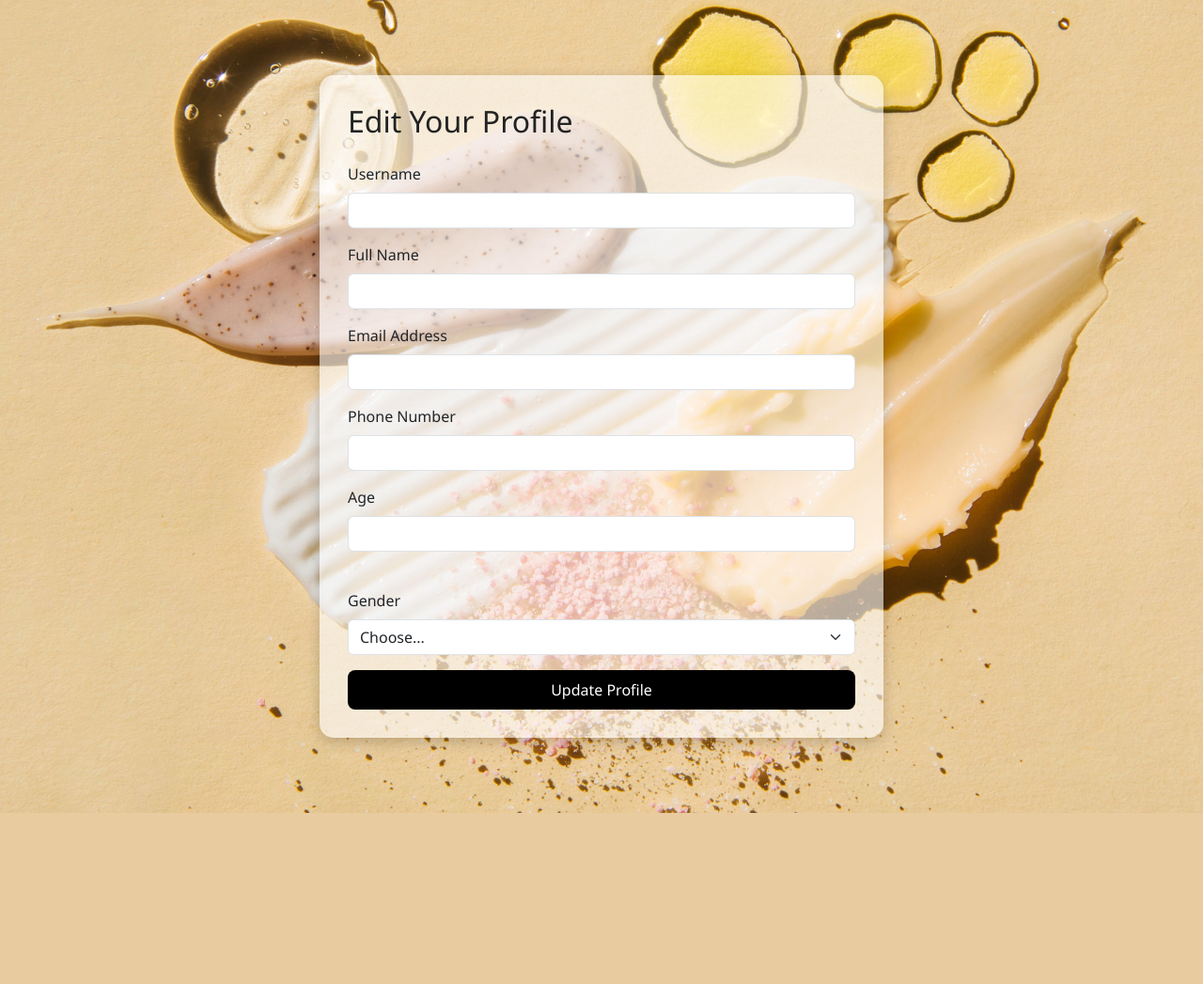
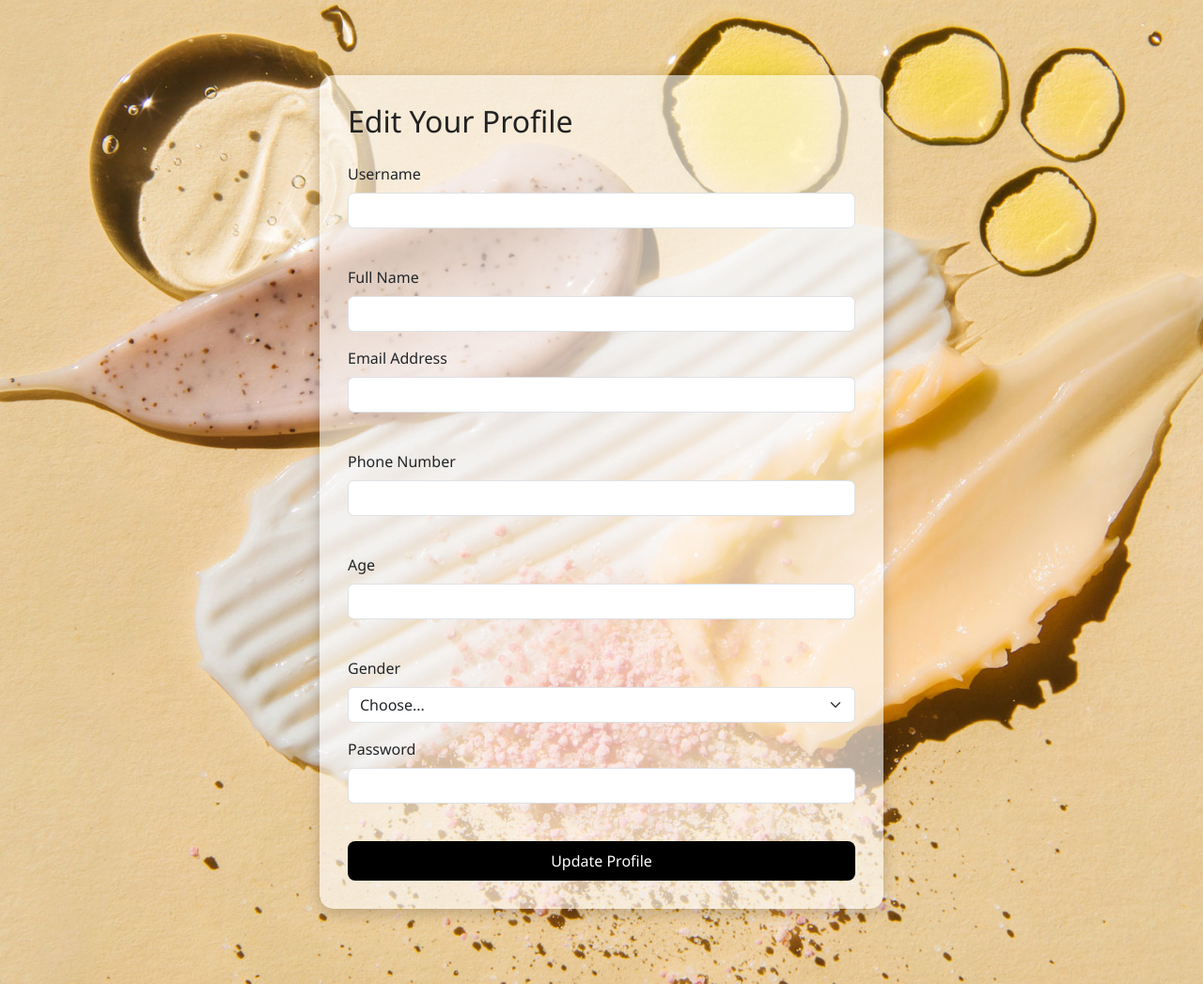
Before and after one commit to ishika30k/project_skincare, a Flask app: template templates/edit_profile.html in a window 1280 px wide. Shown: the part 56-1103 px from the top of the page at 94% size. Before the commit the page ends 921 px from the top, so only its background shows below. Run offline with Flask 3, Linux system fonts and the light colour scheme; the template is opened without the code that fills it, so the values that code supplies are empty; some libraries are stand-ins or nearby versions.

Commit message:
added changes to edit profile section

```diff
--- a/templates/edit_profile.html
+++ b/templates/edit_profile.html
@@ -18,6 +18,7 @@
       color: white !important;
     }
     .edit-box {
+      box-shadow: 0 6px 18px rgba(0,0,0,0.3);
       background-color: rgba(255, 255, 255, 0.6);
       padding: 30px;
       border-radius: 15px;
@@ -107,6 +108,11 @@
           <option {% if gender=='Prefer not to say' %}selected{% endif %}>Prefer not to say</option>
         </select>
       </div>
+      <div class="mb-3">
+        <label for="password" class="form-label">Password</label>
+        <input type="password" class="form-control" id="password" name="password" value="{{ password }}" required minlength="6" maxlength="20">
+        <span id="passwordMsg" style="font-size:0.9em; margin-left:5px;"></span>
+      </div>
       <div class="d-grid">
         <button type="submit" class="btn btn-custom">Update Profile</button>
       </div>
@@ -194,27 +200,13 @@
         }
       });
 
-      // Optional: prevent submit if invalid
-      const form = document.querySelector("form");
-      form.addEventListener("submit", (e) => {
-        if (
-          !usernameRegex.test(usernameInput.value) ||
-          !emailRegex.test(emailInput.value) ||
-          !phoneRegex.test(phoneInput.value)
-        ) {
-          e.preventDefault();
-          alert("Please fix errors before submitting the form!");
-        }
-      });
-
-      // Prevent submit if invalid
-      const form = document.querySelector("form");
       form.addEventListener("submit", (e) => {
         if (
           !usernameRegex.test(usernameInput.value) ||
           !emailRegex.test(emailInput.value) ||
           !phoneRegex.test(phoneInput.value) ||
-          !ageRegex.test(ageInput.value)
+          !ageRegex.test(ageInput.value) ||
+          !passwordRegex.test(passwordInput.value)
         ) {
           e.preventDefault();
           alert("Please fix errors before submitting the form!");
@@ -222,6 +214,23 @@
       });
 
 
+
+      const passwordInput = document.getElementById("password");
+      const passwordMsg = document.getElementById("passwordMsg");
+
+      // Password: at least 6 chars, 1 uppercase, 1 lowercase, 1 digit
+      const passwordRegex = /^(?=.*[a-z])(?=.*[A-Z])(?=.*\d)[A-Za-z\d@$!%*?&]{6,20}$/;
+
+      passwordInput.addEventListener("input", () => {
+        if (passwordRegex.test(passwordInput.value)) {
+          passwordMsg.textContent = "✅ Strong password";
+          passwordMsg.style.color = "green";
+        } else {
+          passwordMsg.textContent = "❌ Must be 6–20 chars, include upper, lower, and digit";
+          passwordMsg.style.color = "red";
+        }
+      });
+
     </script>
 
 </body>
```
